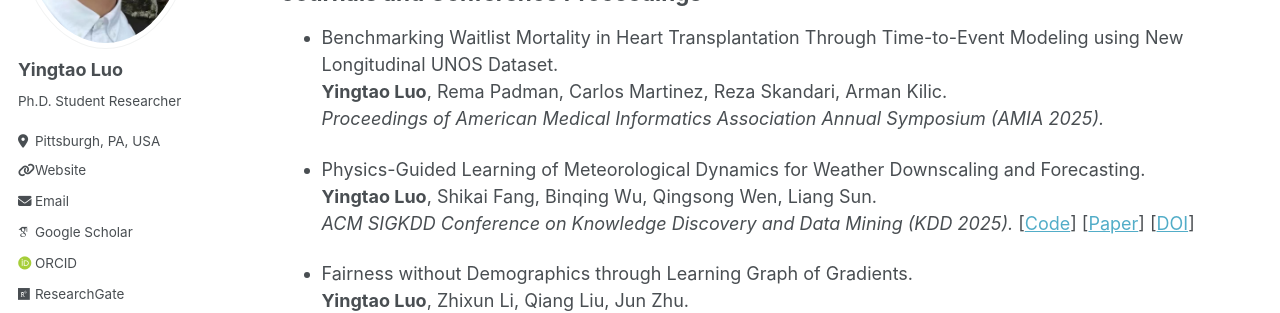
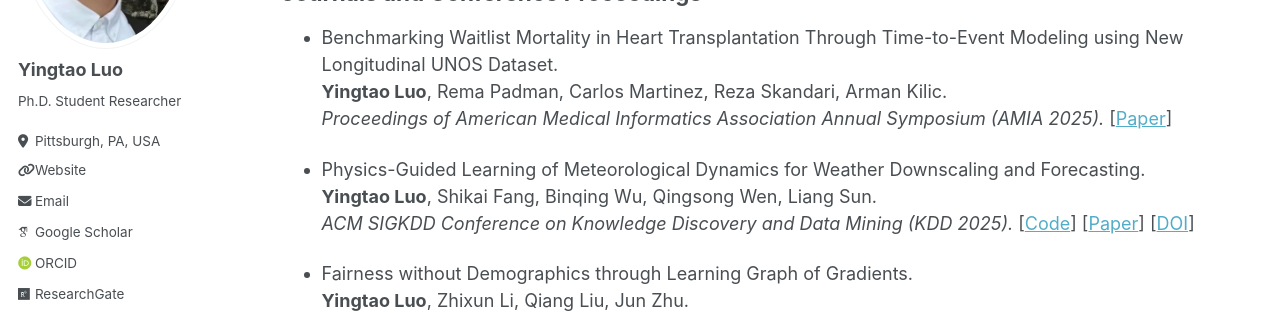
Before and after one commit to yingtaoluo/yingtaoluo.github.io, a Jekyll site: the page built from _pages/publications.md, in a window 1280 px wide and 900 px high. Shown: the part 279-592 px from the top of the window. Built offline with Jekyll 4.4.1, drawn with Linux system fonts in a browser that asks for light colours; some web fonts are replaced.

Commit message:
Update publications.md

```diff
--- a/_pages/publications.md
+++ b/_pages/publications.md
@@ -18,7 +18,7 @@ author_profile: true
 ## Journals and Conference Proceedings
 * Benchmarking Waitlist Mortality in Heart Transplantation Through Time-to-Event Modeling using New Longitudinal UNOS Dataset.
 __Yingtao Luo__, Rema Padman, Carlos Martinez, Reza Skandari, Arman Kilic.
-*Proceedings of American Medical Informatics Association Annual Symposium (AMIA 2025).*
+*Proceedings of American Medical Informatics Association Annual Symposium (AMIA 2025).*  [[Paper](https://arxiv.org/pdf/2507.07339)]
 
 * Physics-Guided Learning of Meteorological Dynamics for Weather Downscaling and Forecasting.
 __Yingtao Luo__, Shikai Fang, Binqing Wu, Qingsong Wen, Liang Sun.
```
